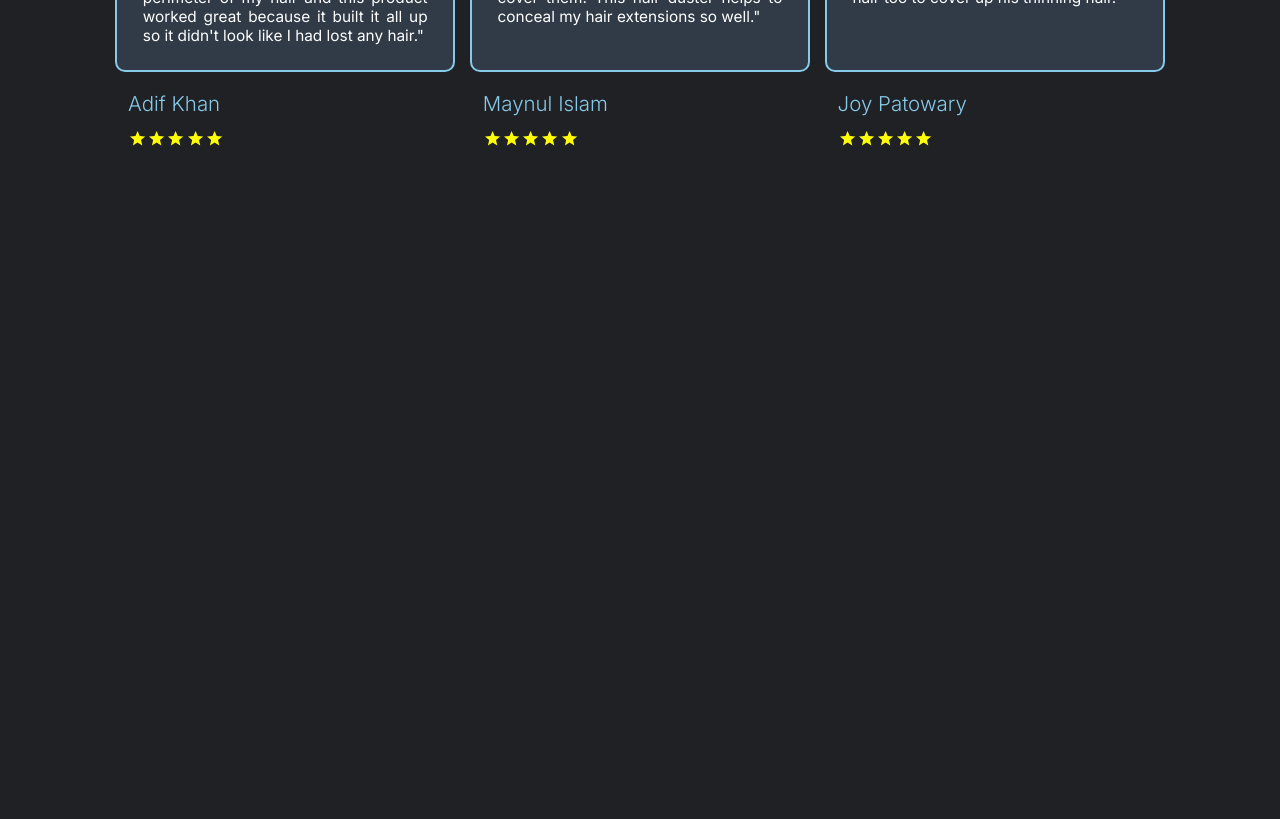
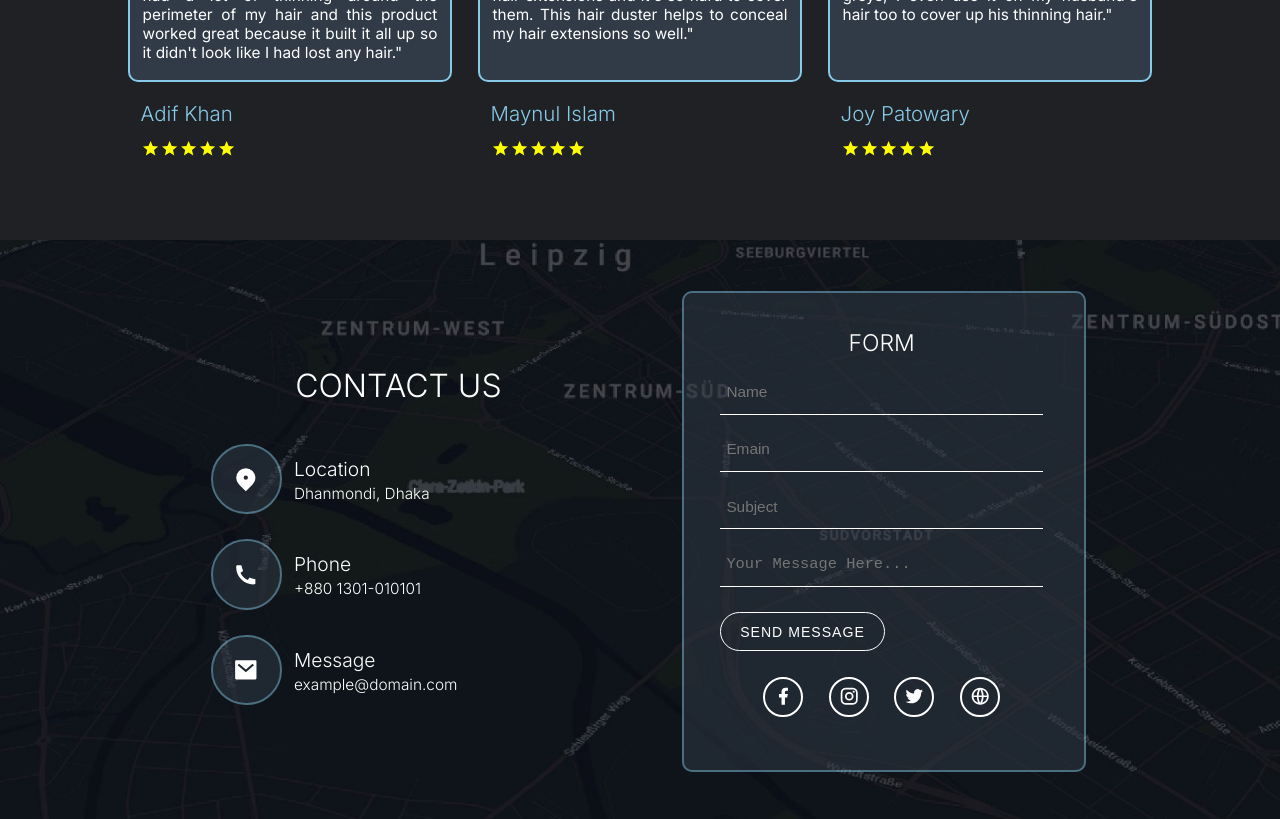
Before and after one commit to adifkhan/hairy-tail, a Next.js app: page / in a window 1280 px wide. Shown: the part 2280-3099 px from the top of the page. Before the commit the page ends 2484 px from the top, so only its background shows below. Built offline with nearby package versions, Linux system fonts and the light colour scheme.

Commit message:
contact component added

```diff
--- /dev/null
+++ b/src/app/components/homecomponents/Contact.js
@@ -0,0 +1,46 @@
+import React from "react";
+import style from "@/styles/contact.module.css";
+import { RiMailFill, RiMapPin2Fill, RiPhoneFill } from "react-icons/ri";
+import ContactForm from "./ContactForm";
+
+const Contact = () => {
+  return (
+    <div className={style.contact__container}>
+      <div className={style.contact__wrapper}>
+        <div className="heading">
+          <h2>contact us</h2>
+        </div>
+        <div className={style.contact}>
+          <div className={style.contact__icon}>
+            <RiMapPin2Fill />
+          </div>
+          <div>
+            <h3>Location</h3>
+            <p>Dhanmondi, Dhaka</p>
+          </div>
+        </div>
+        <div className={style.contact}>
+          <div className={style.contact__icon}>
+            <RiPhoneFill />
+          </div>
+          <div>
+            <h3>Phone</h3>
+            <p>+880 1301-010101</p>
+          </div>
+        </div>
+        <div className={style.contact}>
+          <div className={style.contact__icon}>
+            <RiMailFill />
+          </div>
+          <div>
+            <h3>Message</h3>
+            <p>example@domain.com</p>
+          </div>
+        </div>
+      </div>
+      <ContactForm />
+    </div>
+  );
+};
+
+export default Contact;
--- /dev/null
+++ b/src/app/components/homecomponents/ContactForm.js
@@ -0,0 +1,45 @@
+import React from "react";
+import style from "@/styles/contact.module.css";
+import {
+  RiFacebookFill,
+  RiGlobalLine,
+  RiInstagramLine,
+  RiTwitterFill,
+} from "react-icons/ri";
+
+const ContactForm = () => {
+  return (
+    <div className={style.contact__form}>
+      <h2>FORM</h2>
+      <form>
+        <input type="text" name="name" id="" placeholder="Name" />
+        <input type="email" name="email" id="" placeholder="Emain" />
+        <input type="text" name="subject" id="" placeholder="Subject" />
+        <textarea
+          name="message"
+          id=""
+          cols="30"
+          rows="1"
+          placeholder="Your Message Here..."
+        ></textarea>
+        <button className="button">send message</button>
+      </form>
+      <section className={style.social__icon}>
+        <div className={style.icon}>
+          <RiFacebookFill />
+        </div>
+        <div className={style.icon}>
+          <RiInstagramLine />
+        </div>
+        <div className={style.icon}>
+          <RiTwitterFill />
+        </div>
+        <div className={style.icon}>
+          <RiGlobalLine />
+        </div>
+      </section>
+    </div>
+  );
+};
+
+export default ContactForm;
--- a/src/app/components/homecomponents/Testimonials.js
+++ b/src/app/components/homecomponents/Testimonials.js
@@ -8,7 +8,7 @@ const Testimonials = () => {
       <div className="heading">
         <h2>Testimonials</h2>
       </div>
-      <div className={style.testimonials__contents}>
+      <div className={style.testimonials__wrapper}>
         <div className={style.testimonial}>
           <p>
             &quot;After having gastric sleeve surgery I had a lot of thinning
--- a/src/app/page.js
+++ b/src/app/page.js
@@ -2,6 +2,7 @@
 
 import About from "./components/homecomponents/About";
 import Banner from "./components/homecomponents/Banner";
+import Contact from "./components/homecomponents/Contact";
 import Features from "./components/homecomponents/Features";
 import Methodology from "./components/homecomponents/Methodology";
 import Testimonials from "./components/homecomponents/Testimonials";
@@ -14,6 +15,7 @@ export default function Home() {
       <Methodology />
       <About />
       <Testimonials />
+      <Contact />
     </main>
   );
 }
--- /dev/null
+++ b/src/styles/contact.module.css
@@ -0,0 +1,109 @@
+.contact__container {
+  padding: 4rem 9rem;
+  display: flex;
+  align-items: center;
+  justify-content: space-evenly;
+  background-image: url("../assets/mapclip.jpg");
+  background-size: cover;
+}
+.contact__wrapper {
+  width: 400px;
+}
+.contact {
+  display: flex;
+  align-items: center;
+}
+.contact__icon {
+  display: flex;
+  justify-content: center;
+  align-items: center;
+  font-size: 2rem;
+  width: 70px;
+  height: 70px;
+  margin: 1rem;
+  position: relative;
+  z-index: 1;
+}
+.contact__icon::after {
+  content: "";
+  position: absolute;
+  top: 0;
+  left: 0;
+  width: 95%;
+  height: 95%;
+  opacity: 0.5;
+  z-index: -1;
+  background: var(--secondary-color);
+  border: 2px solid var(--text-main);
+  border-radius: 100%;
+}
+.contact h3 {
+  font-size: 1.5rem;
+  font-weight: 300;
+  line-height: 1.5;
+}
+.contact p {
+  font-size: 1.2rem;
+  font-weight: 300;
+}
+
+.contact__form {
+  width: 400px;
+  padding: 3rem;
+  position: relative;
+  z-index: 1;
+}
+.contact__form::after {
+  content: "";
+  position: absolute;
+  top: 0;
+  left: 0;
+  width: 100%;
+  height: 100%;
+  opacity: 0.5;
+  z-index: -1;
+  background: var(--secondary-color);
+  border: 2px solid var(--text-main);
+  border-radius: 10px;
+}
+.contact__form h2 {
+  font-size: 1.8rem;
+  font-weight: 300;
+  text-align: center;
+}
+.contact__form input,
+.contact__form textarea {
+  display: block;
+  width: 100%;
+  font-size: 1.2rem;
+  padding: 1rem 0.5rem;
+  background: transparent;
+  color: var(--text-light);
+  border: none;
+  outline: none;
+  border-bottom: 1px solid white;
+  margin: 1rem 0;
+}
+.contact__form textarea {
+  resize: none;
+}
+.social__icon {
+  display: flex;
+  justify-content: center;
+}
+.icon {
+  display: flex;
+  align-items: center;
+  justify-content: center;
+  height: 40px;
+  width: 40px;
+  font-size: 1.6rem;
+  border: 2px solid var(--text-light);
+  border-radius: 50%;
+  margin: 1rem;
+  transition: 0.5s;
+}
+.icon:hover {
+  color: var(--text-main);
+  border-color: var(--text-main);
+}
--- a/src/styles/methodology.module.css
+++ b/src/styles/methodology.module.css
@@ -4,15 +4,14 @@
 .methodology__wrapper {
   display: flex;
   flex-wrap: wrap;
-  align-items: center;
+  align-items: flex-start;
   justify-content: space-around;
 }
 .methodology {
-  flex: 1 1 270px;
+  flex: 0 0 300px;
   display: flex;
   flex-direction: column;
   align-items: center;
-  width: 280px;
   padding: 1rem;
 }
 .icon__box {
@@ -65,9 +64,15 @@
   .methodology__container {
     padding: 2rem 4rem;
   }
+  .methodology {
+    flex: 0 0 400px;
+  }
 }
 @media (max-width: 480px) {
   .methodology__container {
     padding: 2rem 1rem;
   }
+  .methodology {
+    flex: 0 0 320px;
+  }
 }
--- a/src/styles/testimonials.module.css
+++ b/src/styles/testimonials.module.css
@@ -1,25 +1,31 @@
 .testimonials__container {
-  padding: 4rem 9rem;
+  padding: 4rem 5rem;
 }
-.testimonials__contents {
+.testimonials__wrapper {
   display: flex;
+  flex-wrap: wrap;
   align-items: center;
-  justify-content: space-between;
+  justify-content: center;
+}
+.testimonial {
+  flex: 0 0 350px;
+  /* width: 500px; */
+  padding: 1rem;
 }
 .testimonial p {
-  width: 340px;
-  height: 150px;
   font-size: 1.2rem;
   text-align: justify;
   background: var(--secondary-color);
-  padding: 2rem;
+  padding: 1rem;
   border: 2px solid var(--text-main);
   border-radius: 10px;
+  height: 130px;
   cursor: default;
-  transition: 0.5s;
+  transition: all 0.5s ease;
 }
 .testimonial p:hover {
-  transform: scale(1.2);
+  transform: scale(1.15);
+  z-index: 10;
 }
 .testimonial h6 {
   font-size: 1.6rem;
@@ -29,6 +35,34 @@
 }
 .stars {
   font-size: 1.5rem;
-  margin: 1rem 0 0 1rem;
+  margin: 1rem;
   color: yellow;
 }
+
+/* Responsiveness */
+@media (max-width: 1200px) {
+  .testimonials__container {
+    padding: 3rem;
+  }
+}
+@media (max-width: 960px) {
+  .testimonials__container {
+    padding: 2rem;
+  }
+}
+@media (max-width: 768px) {
+  .testimonial {
+    flex: 0 0 400px;
+  }
+  .testimonial p {
+    height: auto;
+  }
+}
+@media (max-width: 480px) {
+  .testimonials__container {
+    padding: 1rem;
+  }
+  .testimonial {
+    flex: 0 0 100%;
+  }
+}
```
Also changed, not shown: src/assets/mapclip.jpg (added).
